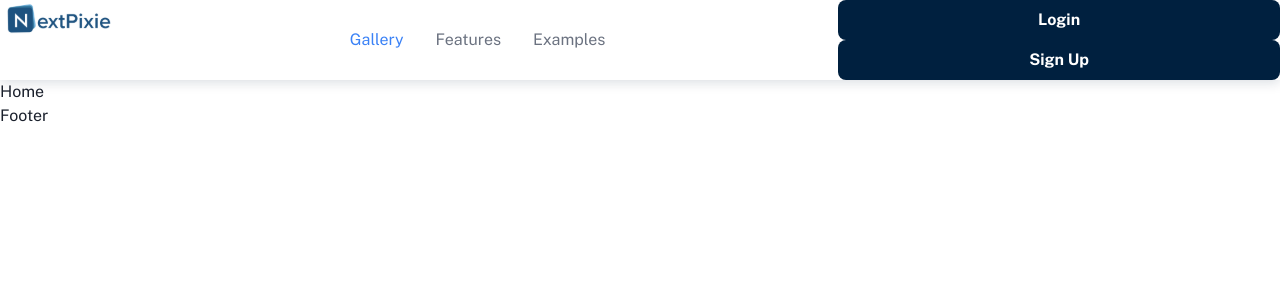
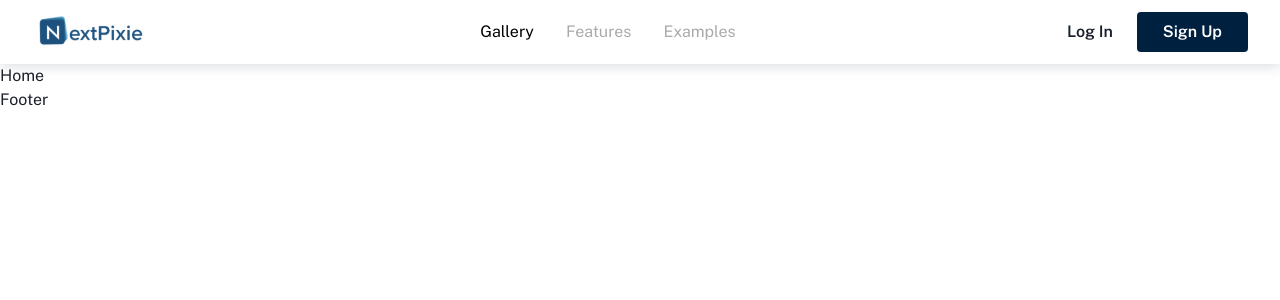
Before and after one commit to NEXTPIXIE/Nextpixie-container, a React (Create React App) app in the folder Nextpixie-frontend/: page / in a window 1280 px wide. Shown: the top 300 px of the page. Built offline with nearby package versions, Linux system fonts and the light colour scheme; the HTML template or start-up script is replaced by a standard one.

Commit message:
Styled navbar

```diff
--- a/Nextpixie-frontend/src/Components/Button.js
+++ b/Nextpixie-frontend/src/Components/Button.js
@@ -21,30 +21,46 @@ export default function Button({
   href,
   mt,
   mb,
+  mx,
+  my,
   px = "85px",
   loadingText = "Please wait . . .",
   py = "8px",
+  pt,
+  pb,
+  className,
+  rounded,
+  fontWeight,
+  _hover,
+  _active,
 }) {
   const history = useNavigate();
 
   return (
     <ButtonBox
       fontSize={size === "xs" ? "xs" : size === "sm" ? "sm" : "16px"}
-      fontWeight={"700"}
+      fontWeight={fontWeight || "600"}
       color={color}
       bg={background}
       border={border}
       textTransform={"capitalize"}
       transition="0.5s"
-      _hover={{
-        bg: "blue.blue400",
-        color: "black",
-      }}
-      _active={{
-        bg: "blue.blue400",
-        color: "black",
-      }}
-      rounded="8px"
+      _hover={
+        _hover || {
+          // bg: "blue.blue400",
+          color: "black",
+          bg: "transparent",
+          border: "1px solid #000",
+        }
+      }
+      _active={
+        _active || {
+          bg: "blue.blue400",
+          border: "1px solid #000",
+          color: "black",
+        }
+      }
+      rounded={rounded || "4px"}
       size={size}
       as="button"
       onClick={() => {
@@ -57,10 +73,15 @@ export default function Button({
       w={w}
       px={px}
       py={py}
+      pt={pt || "0px"}
+      pb={pb || "0px"}
       leftIcon={leftIcon}
       rightIcon={rightIcon}
       mt={mt}
       mb={mb}
+      mx={mx || "0px"}
+      my={my || "0px"}
+      className={className || ""}
     >
       <Box as="a" href={href}>
         {children}
--- a/Nextpixie-frontend/src/Components/NavBar.js
+++ b/Nextpixie-frontend/src/Components/NavBar.js
@@ -1,6 +1,6 @@
 import React from "react";
 import Logo from "./Logo";
-import { NavLink } from "react-router-dom";
+import { NavLink, Link } from "react-router-dom";
 import Button from "./Button";
 
 export default function NavBar() {
@@ -25,15 +25,17 @@ export default function NavBar() {
     },
   ];
   return (
-    <div className=" flex justify-between shadow-NavBarboxShadow">
-      <Logo />
+    <div className=" flex justify-between shadow-NavBarboxShadow p-3 px-8">
+      <Link to={"/"}>
+        <Logo />
+      </Link>
 
       <ul className="flex items-center gap-8">
         {NavLi.map((item) => (
           <NavLink
             key={item.id}
             className={({ isActive }) => {
-              return isActive ? "text-blue-500" : "text-gray-500";
+              return isActive ? " text-Accent-1" : " text-Accent-5";
             }}
             to={item.link}
           >
@@ -42,9 +44,15 @@ export default function NavBar() {
         ))}
       </ul>
 
-      <div>
-        <Button>Login</Button>
-        <Button>Sign up</Button>
+      <div className="flex items-center gap-6">
+        <Link to={"/login"} className="font-semibold">
+          Log In
+        </Link>
+        <Link to={"/sign-up"}>
+          <Button py="1px" px="26px" className={" "}>
+            Sign up
+          </Button>
+        </Link>
       </div>
     </div>
   );
```
